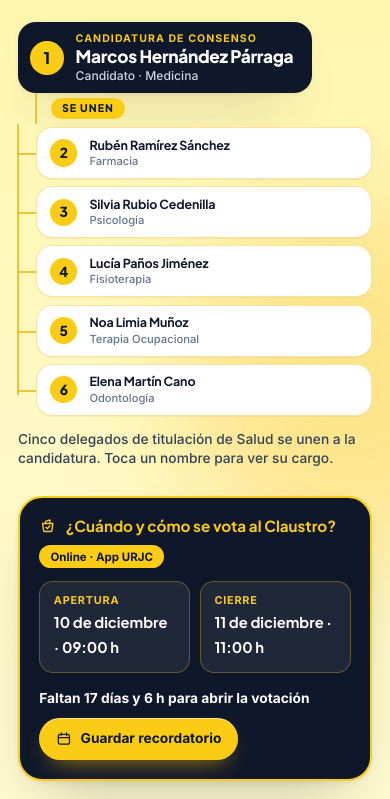
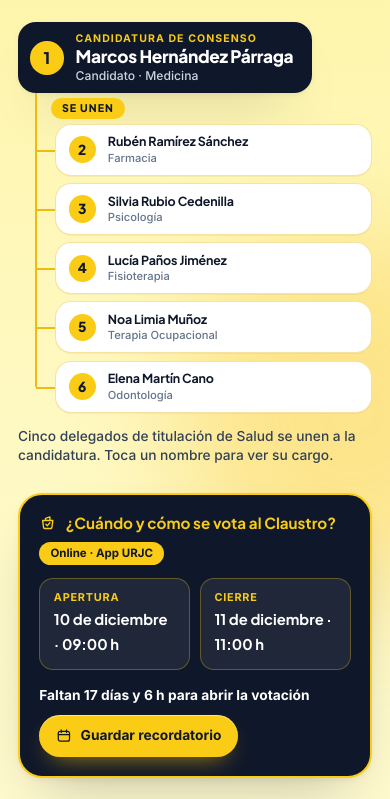
Before and after one commit to MarcosHernandezParraga/marcos-claustro, a plain HTML site: page index.html in a window 390 px wide. Shown: the part 812-1611 px from the top of the page. Drawn offline with Linux system fonts and the light colour scheme; animation ran at ten frames a second.

Commit message:
Ajustes de móvil: esquema de consenso alineado, datos de propuestas fuera de la cara y foto sin parallax en móvil
Co-Authored-By: Claude Sonnet 5.5 <noreply@anthropic.com>
Claude-Session: https://claude.ai/code/session_01NUh7c8n1DTkvUHf9zVTpKM

```diff
--- a/css/style.css
+++ b/css/style.css
@@ -482,17 +482,31 @@ dialog.md.show .md-b .sm-s{animation-delay:calc(var(--i,0)*80ms + .2s)}
 .js .cons.in .cn{opacity:1;transform:none;transition:opacity .5s var(--ease) calc(.95s + var(--i)*90ms),transform .6s var(--ease) calc(.95s + var(--i)*90ms),border-color .25s,box-shadow .35s var(--ease),background .25s}
 .js .cons.in .cn:hover,.js .cons.in .cn:focus-visible{transform:translateY(-4px);transition-delay:0s}
 @media(max-width:639px){
+ .cons{--rx:1.15rem;--pl:2.3rem}
  .cons-root{margin-left:0;transform:none}
- .cons-se{justify-content:flex-start;padding-left:1.15rem;height:1.9rem}
- .cons-se::before{left:1.15rem;margin-left:-1px}
+ .cons-se{justify-content:flex-start;padding-left:var(--rx);height:1.9rem}
+ .cons-se::before{left:var(--rx);margin-left:-1px}
  .cons-se span{margin-left:.9rem}
- .cons-l{grid-template-columns:1fr;padding:.2rem 0 0 1.15rem;gap:.45rem}
- .cons-l::before{top:0;bottom:1.3rem;left:0;right:auto;width:2px;height:auto;margin-left:-1px}
- .cons-l li::before{left:-1.15rem;top:50%;width:1.15rem;height:2px;margin:0}
+ .cons-l{grid-template-columns:1fr;padding:0 0 0 var(--pl);gap:.45rem}
+ .cons-l::before{display:none}
+ .cons-l li::before{left:calc(var(--rx) - var(--pl));top:50%;width:calc(var(--pl) - var(--rx));height:2px;margin:0}
+ .cons-l li::after{content:"";position:absolute;left:calc(var(--rx) - var(--pl) - 1px);top:-.45rem;bottom:-.45rem;width:2px;background:#EFBB10;opacity:1;transform-origin:top}
+ .cons-se::before,.cons-l li::before{background:#EFBB10;opacity:1}
+ .cons-l li:first-child::after{top:0}
+ .cons-l li:last-child::after{bottom:50%}
+ .cons-l li:hover::after,.cons-l li.on::after{background:var(--y2)}
  .cn{flex-direction:row;text-align:left;gap:.75rem;padding:.6rem .8rem}
  .cn .tx{gap:.15rem}
  .cons-d{text-align:left}
- .js .cons.in .cons-l::before{transform:scaleY(1);transform-origin:top}
+ .js .cons .cons-l li::after{transform:scaleY(0);transition:transform .5s var(--ease) calc(.85s + var(--i)*80ms)}
+ .js .cons.in .cons-l li::after{transform:scaleY(1)}
  .js .cons.in .cons-l li::before{transform:scaleX(1);transform-origin:left}
 }
-@media(prefers-reduced-motion:reduce){.js .cons .cn,.js .cons .cons-se::before,.js .cons .cons-l::before,.js .cons .cons-l li::before{opacity:1;transform:none!important}}
+@media(prefers-reduced-motion:reduce){.js .cons .cn,.js .cons .cons-se::before,.js .cons .cons-l::before,.js .cons .cons-l li::before,.js .cons .cons-l li::after{opacity:1;transform:none!important}}
+
+@media(max-width:959px){
+ .hero .photo{translate:none!important;display:grid;grid-template-columns:1fr 1fr;gap:.8rem}
+ .hero .photo .idc{grid-column:1/-1}
+ .chipf,.chipf.c1,.chipf.c2{position:static;animation:none;margin:0;right:auto;left:auto;top:auto;border-radius:16px;padding:.7rem .9rem}
+ .chipf b{font-size:1.35rem}
+}
--- a/js/app.js
+++ b/js/app.js
@@ -300,6 +300,7 @@ function sayUpd(){
 /* volver arriba con anillo de progreso y parallax suave */
 var up=$("#up"),upr=$("#upr"),bgs=$$(".hero-bg i");
 if(up)up.addEventListener("click",function(){window.scrollTo({top:0,behavior:reduce?"auto":"smooth"})});
+var wide=window.matchMedia("(min-width:960px)");
 var tk2=false;
 function onScroll2(){
   if(tk2)return;tk2=true;
@@ -307,7 +308,7 @@ function onScroll2(){
     var h=root.scrollHeight-root.clientHeight,p=h>0?window.scrollY/h:0,y=window.scrollY;
     if(up){up.classList.toggle("on",y>700);upr.style.strokeDashoffset=(151*(1-p)).toFixed(1)}
     if(!reduce&&y<1100){
-      if(photo)photo.style.translate="0 "+(y*-.06).toFixed(1)+"px";
+      if(photo)photo.style.translate=wide.matches?"0 "+(y*-.06).toFixed(1)+"px":"none";
       bgs.forEach(function(b,i){b.style.translate="0 "+(y*(i?.12:-.1)).toFixed(1)+"px"});
     }
     spyUpd();sayUpd();tk2=false;
```
